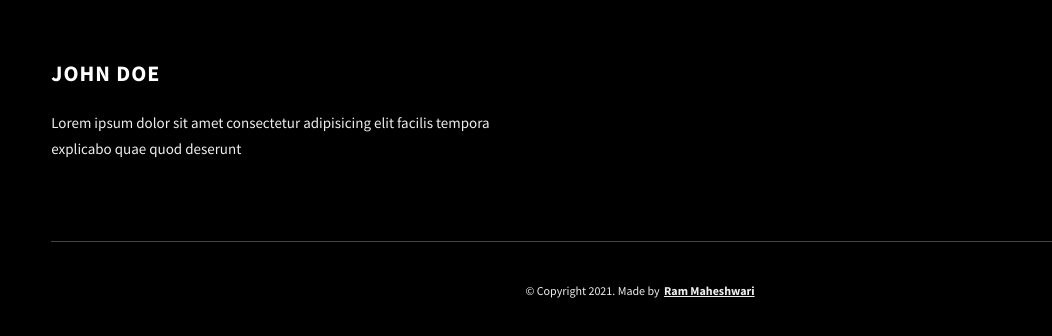
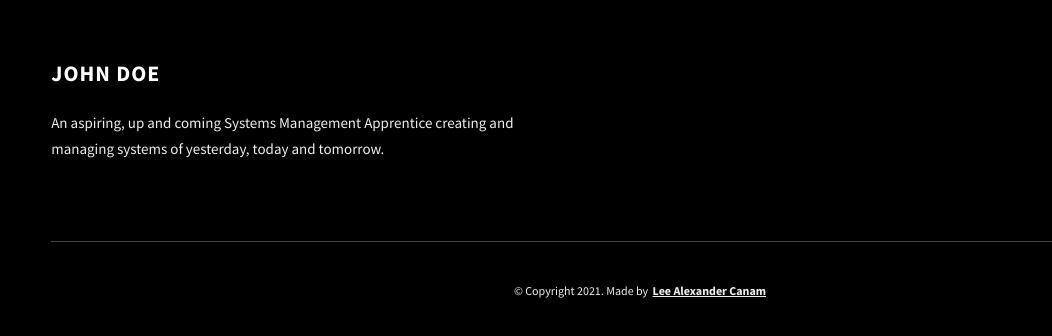
Before and after one commit to Leetus91/ePortfolio, a website: page Dopefolio-main/project-1.html in a window 1280 px wide. Shown: the part 2598-2934 px from the top of the page, 0-1052 px from the left. Drawn offline with Linux system fonts and the light colour scheme.

Commit message:
Project-1 page completed

```diff
--- a/Dopefolio-main/project-1.html
+++ b/Dopefolio-main/project-1.html
@@ -202,17 +202,17 @@
           <div class="main-footer__row main-footer__row-2">
             <h4 class="heading heading-sm text-lt">John Doe</h4>
             <p class="main-footer__short-desc">
-              Lorem ipsum dolor sit amet consectetur adipisicing elit facilis
-              tempora explicabo quae quod deserunt
+              An aspiring, up and coming Systems Management Apprentice creating and managing systems of yesterday, today and tomorrow.
             </p>
           </div>
         </div>
 
+        <!-- Original Source Code for ALL files, images and scripts provided by the friendly: https://www.rammaheshwari.com/ -->
         <div class="main-footer__lower">
-          &copy; Copyright 2021. Made by
-          <a rel="noreferrer" target="_blank" href="https://rammaheshwari.com"
-            >Ram Maheshwari</a
-          >
+        &copy; Copyright 2021. Made by
+        <a rel="noreferrer" target="_blank" href="https://linkedin.com/in/leecanam/"
+        >Lee Alexander Canam</a
+         >
         </div>
       </div>
     </footer>
```
